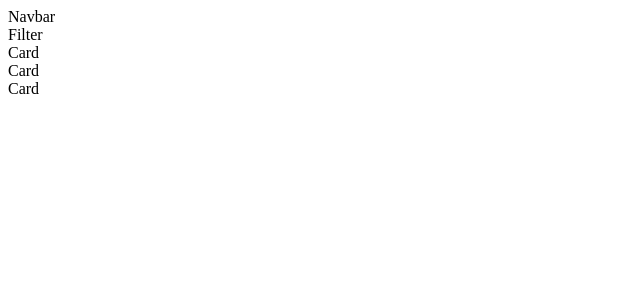
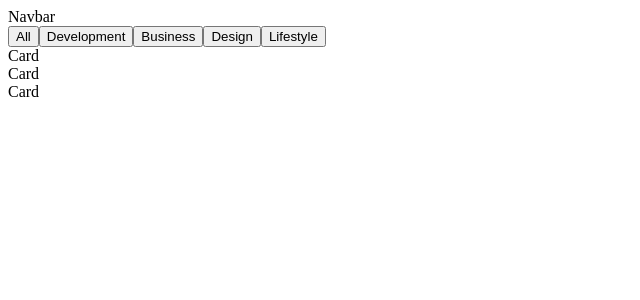
Before and after one commit to 01-ch-react-projects/02-top-courses, a React (Vite) app: page / in a window 1280 px wide. Shown: the top 300 px of the page, without its empty margins (0-640 px from the left). Built offline with nearby package versions, Linux system fonts and the light colour scheme.

Commit message:
render categories in <Filter> component using map

```diff
--- a/src/App.jsx
+++ b/src/App.jsx
@@ -3,6 +3,7 @@ import './App.css'
 import { Cards } from './components/Cards'
 import { Filter } from './components/Filter'
 import { Navbar } from './components/Navbar'
+import {apiUrl,filterData} from "./data";
 
 function App() {
 
@@ -11,7 +12,7 @@ function App() {
       <div>
         <Navbar/>
 
-        <Filter/>
+        <Filter filterData={filterData}/>
 
         <Cards/>
       </div>
--- a/src/components/Filter.jsx
+++ b/src/components/Filter.jsx
@@ -1,7 +1,13 @@
 import React from 'react'
 
-export const Filter = () => {
+export const Filter = ({filterData}) => {
   return (
-    <div>Filter</div>
+    <div>
+        {
+            filterData.map((data)=>{
+                return <button>{data.title}</button>
+            })
+        }
+    </div>
   )
 }
```
